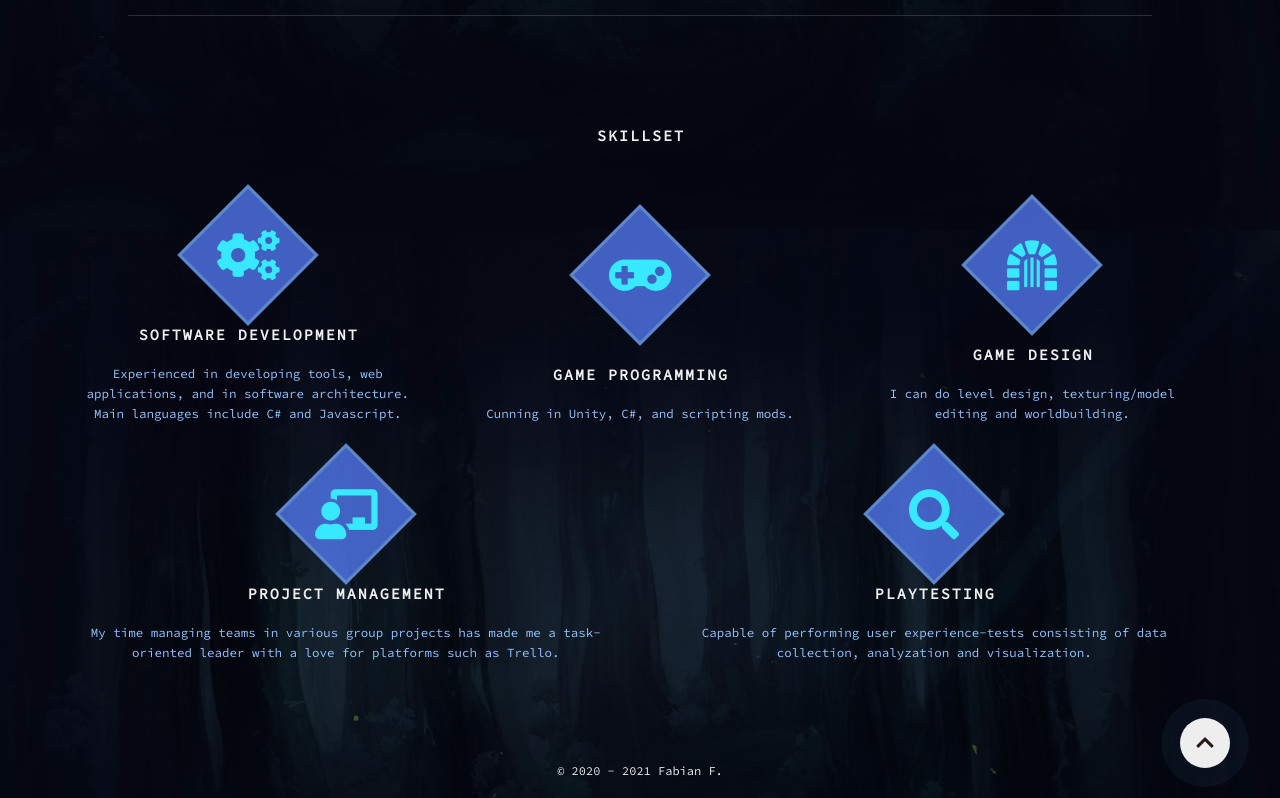
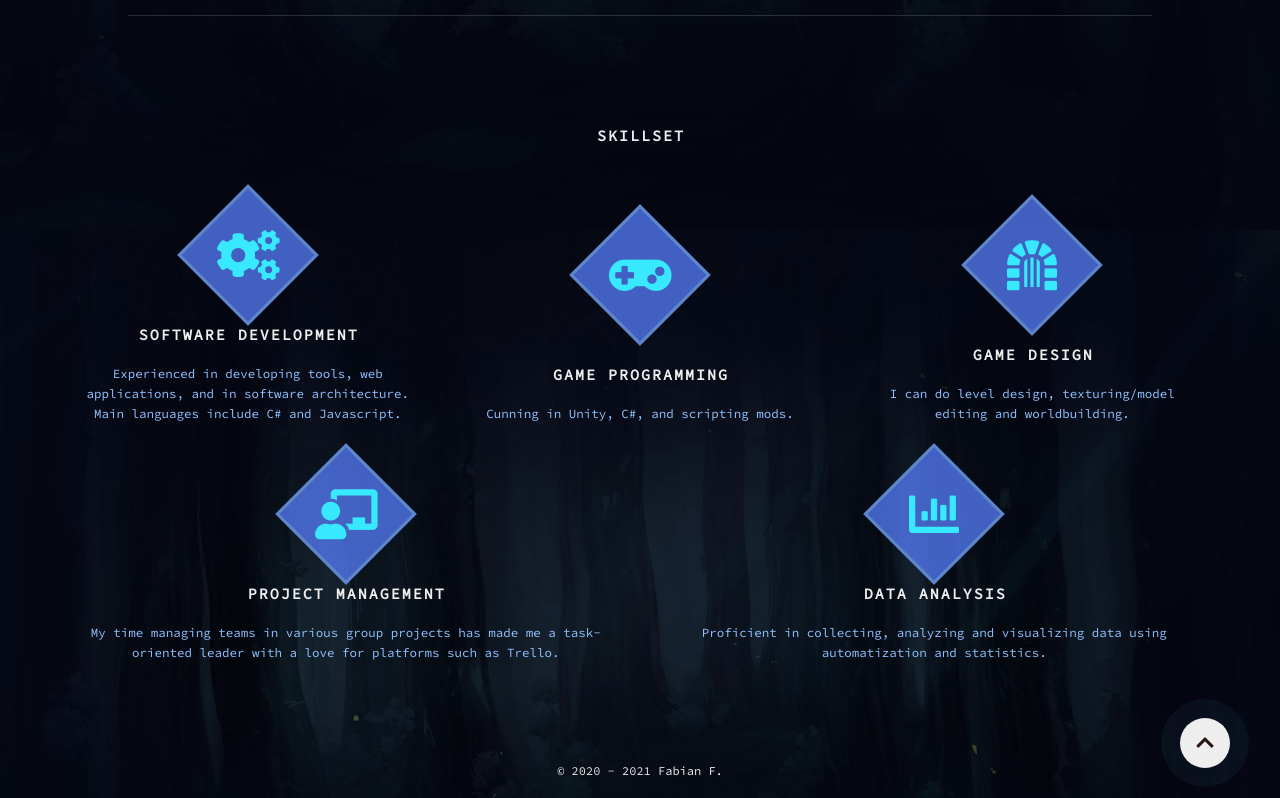
Before and after one commit to fabianfroding/gh-pages-src, a Vue app: page /resume in a window 1280 px wide. Shown: the part 2170-2968 px from the top of the page. Built offline with nearby package versions, Linux system fonts and the light colour scheme.

Commit message:
change playtest skill to data analysis in resume

```diff
--- a/src/views/Resume.vue
+++ b/src/views/Resume.vue
@@ -148,10 +148,10 @@
 
                     <div class="skill">
                         <div class="icon-container">
-                            <i class="fas fa-search"></i>
+                            <i class="fas fa-chart-bar"></i>
                         </div>
-                        <h1>Playtesting</h1>
-                        <p>Capable of performing user experience-tests consisting of data collection, analyzation and visualization.</p>
+                        <h1>Data Analysis</h1>
+                        <p>Proficient in collecting, analyzing and visualizing data using automatization and statistics.</p>
                     </div>
 
                 </div>
```
